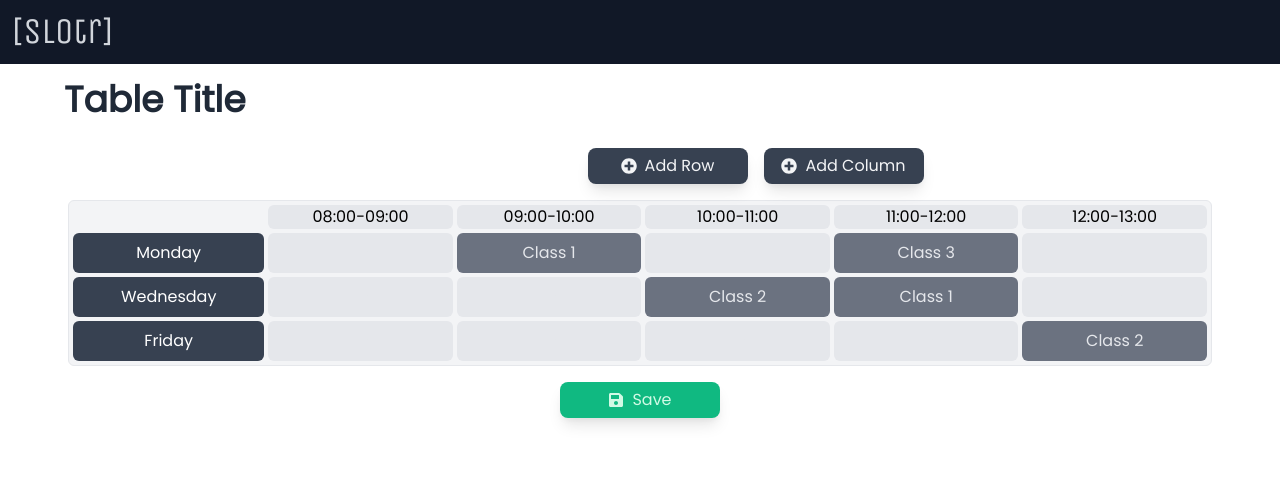
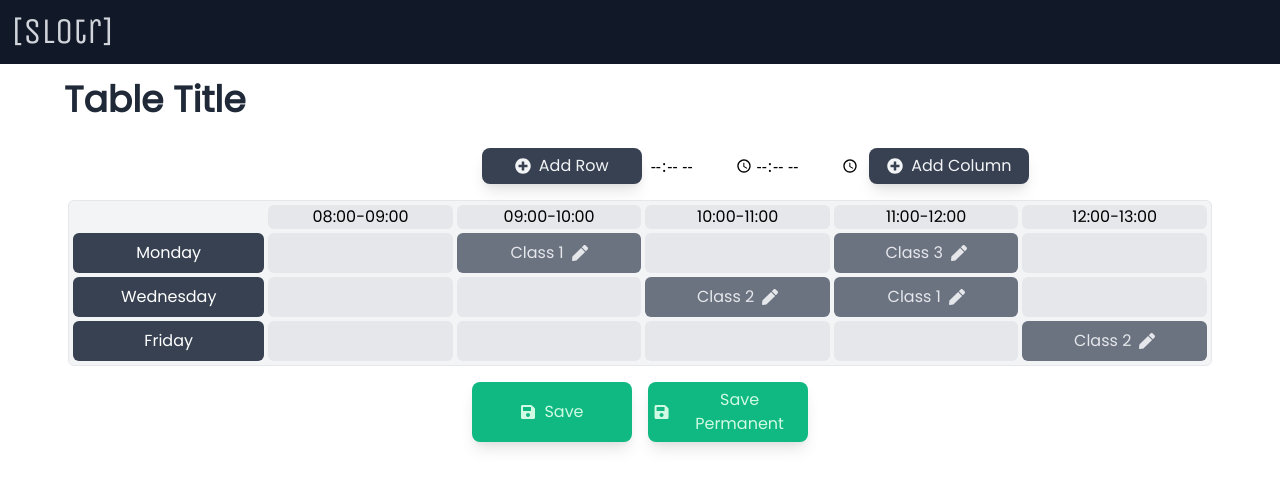
Before and after one commit to spiritinchains/slotr-frontend, a React (Create React App) app: page /edit in a window 1280 px wide. Shown: the top 488 px of the page. Built offline with nearby package versions, Linux system fonts and the light colour scheme.

Commit message:
Slots and stuff

```diff
--- a/src/components/Timeslot.tsx
+++ b/src/components/Timeslot.tsx
@@ -1,19 +1,34 @@
-import { FaPlus } from "react-icons/fa";
+import { FaPlus, FaSave, FaPen } from 'react-icons/fa';
+import { useState} from 'react';
 
 const Timeslot = (props: any) => {
+  const [editTitle, setEditTitle] = useState("");
+
   if (props.state === "empty") {
     return (
-      <div className="minicard bg-gray-200 hover:bg-gray-300 text-gray-200 hover:text-gray-600">
-        <FaPlus />
+      <div className="minicard bg-gray-200 hover:bg-gray-300 text-gray-200 hover:text-gray-600" onClick={() => props.onClick(props.rowindex, props.index, "", "editing")}>
+        <FaPlus  />
       </div>
     );
-  } else if (props.state === "normal") {
+  } else if (props.state === "editing") {
+    return (
+      <div className="minicard text-gray-200 bg-gray-500 hover:bg-gray-600" >
+        <input type="text" className="w-20 text-black" onChange={(e) => setEditTitle(e.target.value)} value={editTitle}/>
+        <button onClick={() => props.onClick(props.rowindex, props.index, editTitle, "normal")}>
+          <FaSave/>
+        </button>
+      </div>
+    );
+  }
+  else if (props.state === "normal") {
     return (
       <div className="minicard text-gray-200 bg-gray-500 hover:bg-gray-600">
-        {props.title}
+        <p>{props.title}</p>
+        <button onClick={()=> props.onClick(props.rowindex, props.index, editTitle, "editing")}> <FaPen/> </button>
       </div>
     );
-  } else return <div></div>
+  }
+   else return <div></div>
 };
 
 export default Timeslot;
--- a/src/components/Timetable.tsx
+++ b/src/components/Timetable.tsx
@@ -15,6 +15,9 @@ const Timetable = (props: any) => {
     setState(x);
   }, []);
 
+
+
+
   return (
     <div className="timetable bg-gray-100 border-gray-200 border">
       <TimetableHeader>
@@ -26,7 +29,7 @@ const Timetable = (props: any) => {
         return (
           <Row title={rowitem.title}>
             {rowitem.slots.map((slotitem) => {
-              return <Timeslot title={slotitem.title} state={slotitem.state} />;
+              return <Timeslot title={slotitem.title} state={slotitem.state} rowindex={state.rows.indexOf(rowitem)} index={rowitem.slots.indexOf(slotitem)} onClick={props.handleSlotChange}/>;
             })}
           </Row>
         );
--- a/src/index.css
+++ b/src/index.css
@@ -49,6 +49,7 @@ h1 {
 	@apply w-80
 	rounded-md
 	text-center
+	gap-2
 	transition-colors
 	flex justify-center items-center;
 }
--- a/src/pages/EditPage.tsx
+++ b/src/pages/EditPage.tsx
@@ -10,18 +10,29 @@ import { useState } from "react";
 const EditPage = () => {
   const [state, setState] = useRecoilState(timetableState);
   const [rowName, setRowName] = useState("");
+  const [startTime, setStartTime] = useState("");
+  const [endTime, setEndTime] = useState("");
+
   const handleAddRow = () => {
+
     setState((s) => {
+      let slotObjectTemplate = {
+        title: "",
+        state: "empty",
+      };
+      let emptySlots = new Array(s.cols.length);
+      for(let i = 0; i < s.cols.length; i++)
+      {
+        emptySlots[i] = {};
+        Object.assign(emptySlots[i], slotObjectTemplate);
+      }
       return {
         name: s.name,
         rows: [
           ...s.rows,
           {
             title: rowName,
-            slots: Array(s.cols.length).fill({
-              title: "",
-              state: "empty",
-            }),
+            slots: emptySlots,
           },
         ],
         cols: s.cols,
@@ -47,15 +58,45 @@ const EditPage = () => {
         cols: [
           ...s.cols,
           {
-            start: "14:00",
-            end: "16:00",
+            start: startTime,
+            end: endTime,
           },
         ],
       };
       return x;
     });
   };
+
   const handleSave = () => {};
+
+  const handleSlotChange = (rowindex : number, index : number, mytitle: string, mystate: "empty" | "normal" | "menu" | "editing") => {
+    setState((s) => {
+      let x: TimetableState = {
+        name: s.name,
+        rows: s.rows.map((e) => {
+            return {
+              title: e.title,
+              slots: e.slots.map((slot) =>{
+                if(s.rows.indexOf(e) == rowindex && e.slots.indexOf(slot) == index)
+                {
+                  return { title: mytitle, state: mystate};
+                }
+                else
+                  return slot;
+              }),
+            };
+        }),
+        cols: s.cols,
+      };
+
+
+      return x;
+    })
+
+    //console.log(rowindex, index);
+  };
+
+
   return (
     <div>
       <Navigation />
@@ -69,16 +110,20 @@ const EditPage = () => {
         <button className="btn-std" onClick={handleAddRow}>
           <FaPlusCircle /> Add Row
         </button>
+        <input type="time" onChange={(e)=>setStartTime(e.target.value)}/> <input type="time" onChange={(e)=>setEndTime(e.target.value)}/>
         <button className="btn-std" onClick={handleAddColumn}>
           <FaPlusCircle /> Add Column
         </button>
       </div>
       <div className="mx-16">
-        <Timetable />
+        <Timetable handleSlotChange={handleSlotChange}/>
       </div>
       <div className="p-1 flex justify-center">
         <button className="btn-green" onClick={handleSave}>
           <FaSave /> Save
+        </button>
+        <button className="btn-green" onClick={handleSave}>
+          <FaSave /> Save Permanent
         </button>
       </div>
     </div>
```
